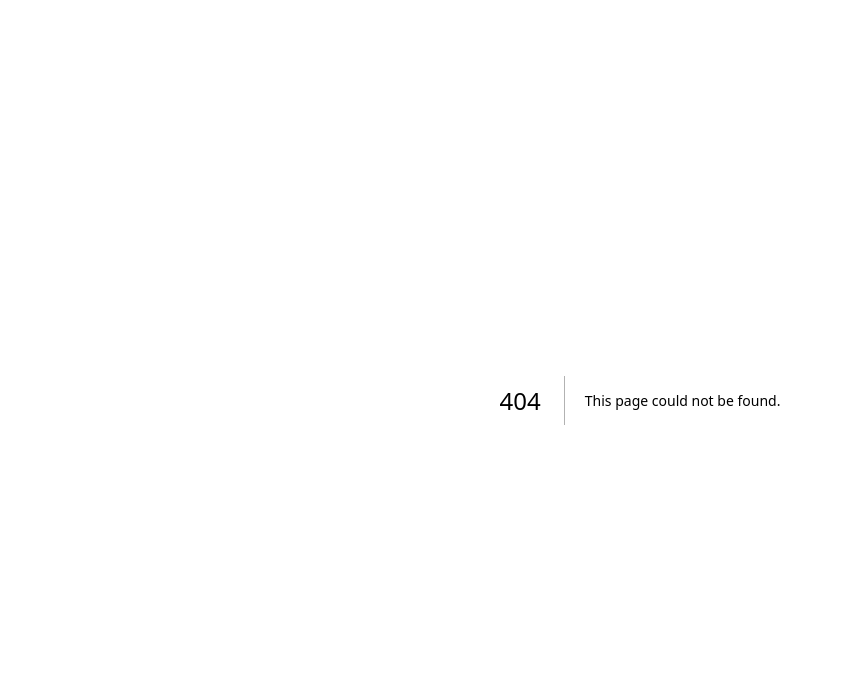
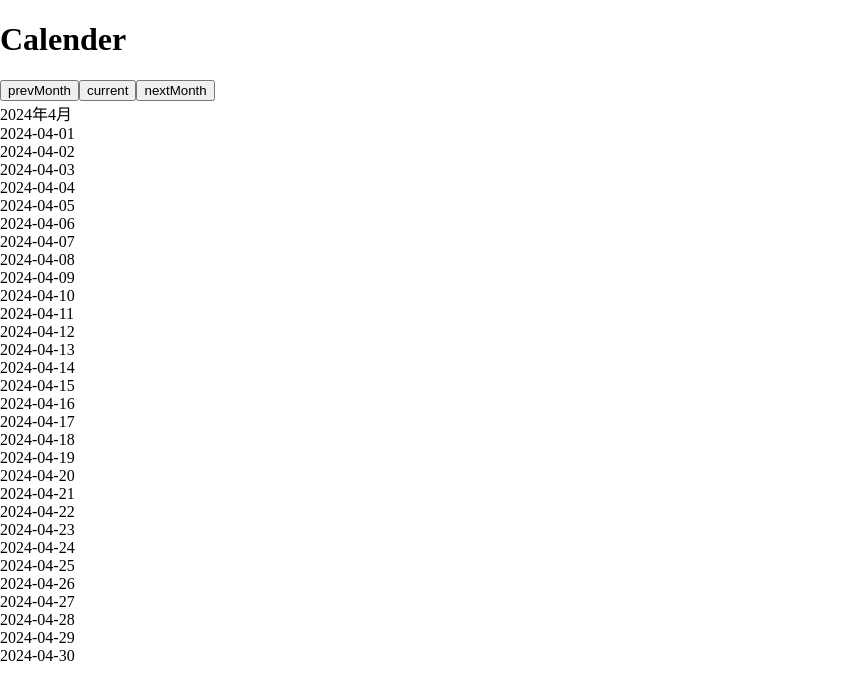
Before and after one commit to kettleTeacues/pofareng_exp, a Next.js app in the folder containers/frontend/: page /Calendar in a window 1280 px wide. Before the commit this address had no page. Shown: the top 700 px of the page, without its empty margins (0-843 px from the left). Built offline with nearby package versions, Linux system fonts and the light colour scheme.

Commit message:
Calendar文字列を基礎実装

```diff
--- /dev/null
+++ b/containers/frontend/src/app/Calendar/page.tsx
@@ -0,0 +1,44 @@
+'use client'
+
+import { useState, useEffect, Suspense } from 'react';
+
+import '@/styles/global.scss';
+
+import axiosClient from '@/plugins/axiosClient';
+
+const Dashboard = () => {
+    const [dispDate, setDispMonth] = useState(new Date());
+
+    const genCalender = () => {
+        let tempDate = new Date(dispDate.getFullYear(), dispDate.getMonth(), 1);
+
+        let dates = [];
+        while (tempDate.getMonth() == dispDate.getMonth()) {
+            dates.push(new Date(tempDate));
+            tempDate.setDate(tempDate.getDate() + 1);
+        }
+
+        let table: JSX.Element[] = [];
+        dates.forEach((date, i) => {
+            table.push(<div key={i}>{
+                `${date.getFullYear()}-${('0'+(date.getMonth() + 1)).slice(-2)}-${('0'+date.getDate()).slice(-2)}`
+            }</div>);
+        });
+        return table
+    }
+
+    return (
+        <div>
+            <h1>Calender</h1>
+            <button onClick={() => setDispMonth(new Date(dispDate.setMonth(dispDate.getMonth() - 1)))}>prevMonth</button>
+            <button onClick={() => setDispMonth(new Date())}>current</button>
+            <button onClick={() => setDispMonth(new Date(dispDate.setMonth(dispDate.getMonth() + 1)))}>nextMonth</button>
+            <div>{`${dispDate.getFullYear()}年${dispDate.getMonth()+1}月`}</div>
+            <div>
+                {genCalender()}
+            </div>
+        </div>
+    );
+}
+
+export default Dashboard;
```
Also changed, not shown: containers/frontend/src/app/page.tsx (+1 -18 lines).
